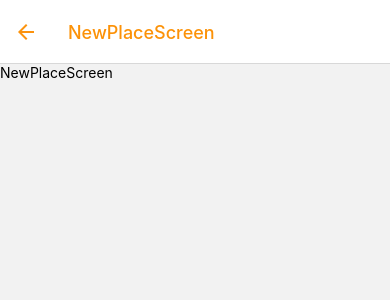
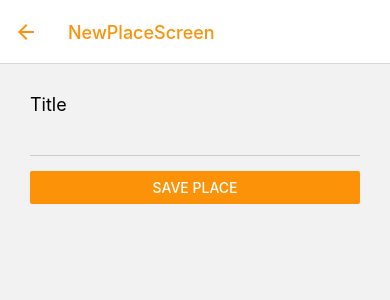
Before and after one commit to ovsiannykov/rn-places-app, a React Native app: screen /NewPlaceScreen in a window 390 px wide. Shown: the top 300 px of the page. Built offline with nearby package versions, Linux system fonts and the light colour scheme.

Commit message:
236. Getting Started with the Form

```diff
--- a/package.json
+++ b/package.json
@@ -22,7 +22,10 @@
     "react-native-gesture-handler": "~2.1.0",
     "react-native-safe-area-context": "3.3.2",
     "react-native-screens": "~3.10.1",
-    "react-native-web": "0.17.1"
+    "react-native-web": "0.17.1",
+    "react-redux": "^7.2.6",
+    "redux": "^4.1.2",
+    "redux-thunk": "^2.4.1"
   },
   "devDependencies": {
     "@babel/core": "^7.12.9"
--- a/screens/NewPlaceScreen.js
+++ b/screens/NewPlaceScreen.js
@@ -1,14 +1,59 @@
-import React from "react";
-import { View, Text, StyleSheet } from "react-native";
+import React, { useState } from "react";
+import {
+  ScrollView,
+  View,
+  Button,
+  Text,
+  TextInput,
+  StyleSheet,
+} from "react-native";
+
+import Colors from "../constants/Colors";
 
 const NewPlaceScreen = (props) => {
+  const [titleValue, setTitleValue] = useState("");
+
+  const titleChangeHandler = (text) => {
+    // you could add validation
+    setTitleValue(text);
+  };
+
+  const savePlaceHandler = () => {};
+
   return (
-    <View>
-      <Text>NewPlaceScreen</Text>
-    </View>
+    <ScrollView>
+      <View style={styles.form}>
+        <Text style={styles.label}>Title</Text>
+        <TextInput
+          style={styles.textInput}
+          onChangeText={titleChangeHandler}
+          value={titleValue}
+        />
+        <Button
+          title="Save Place"
+          color={Colors.primary}
+          onPress={savePlaceHandler}
+        />
+      </View>
+    </ScrollView>
   );
 };
 
-const styles = StyleSheet.create({});
+const styles = StyleSheet.create({
+  form: {
+    margin: 30,
+  },
+  label: {
+    fontSize: 18,
+    marginBottom: 15,
+  },
+  textInput: {
+    borderBottomColor: "#ccc",
+    borderBottomWidth: 1,
+    marginBottom: 15,
+    paddingVertical: 4,
+    paddingHorizontal: 2,
+  },
+});
 
 export default NewPlaceScreen;
```
Also changed, not shown: 2 other files (tests, documents, lock files or other folders).
